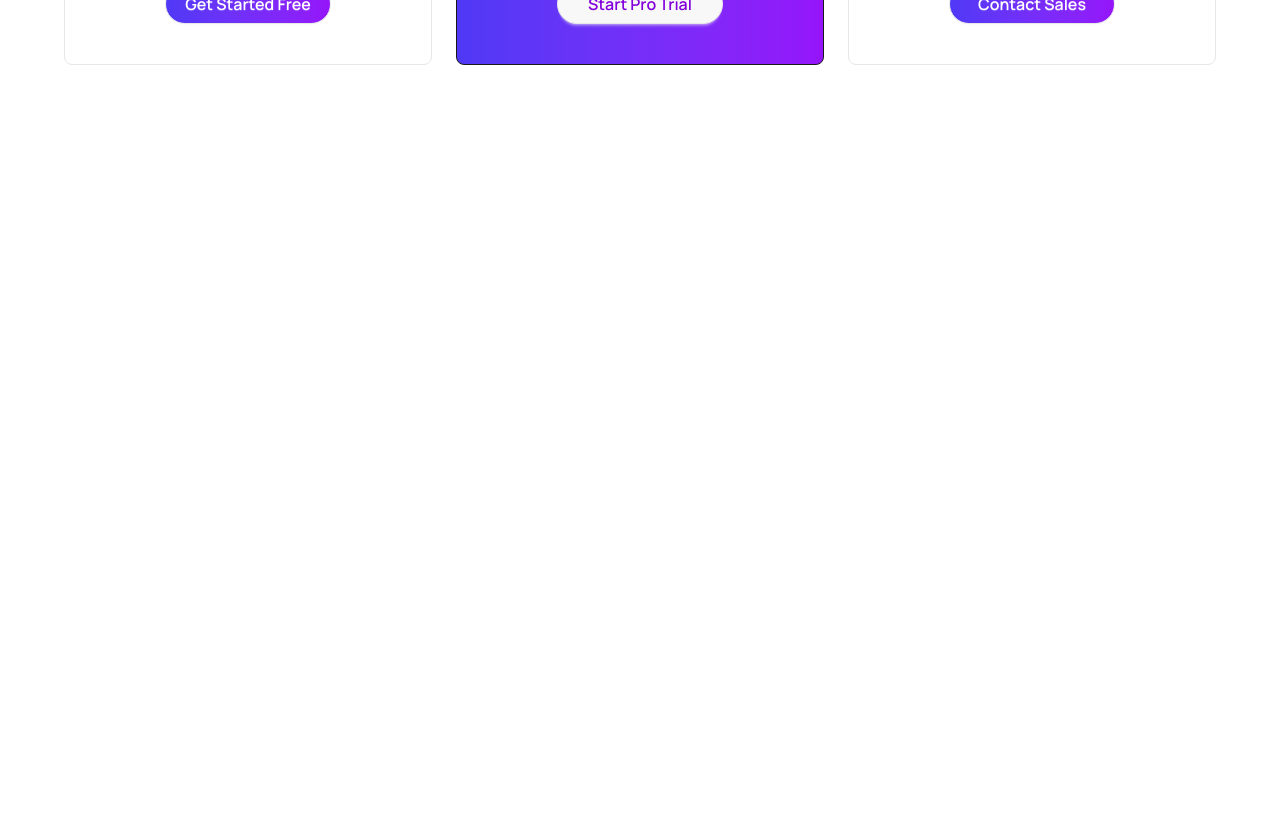
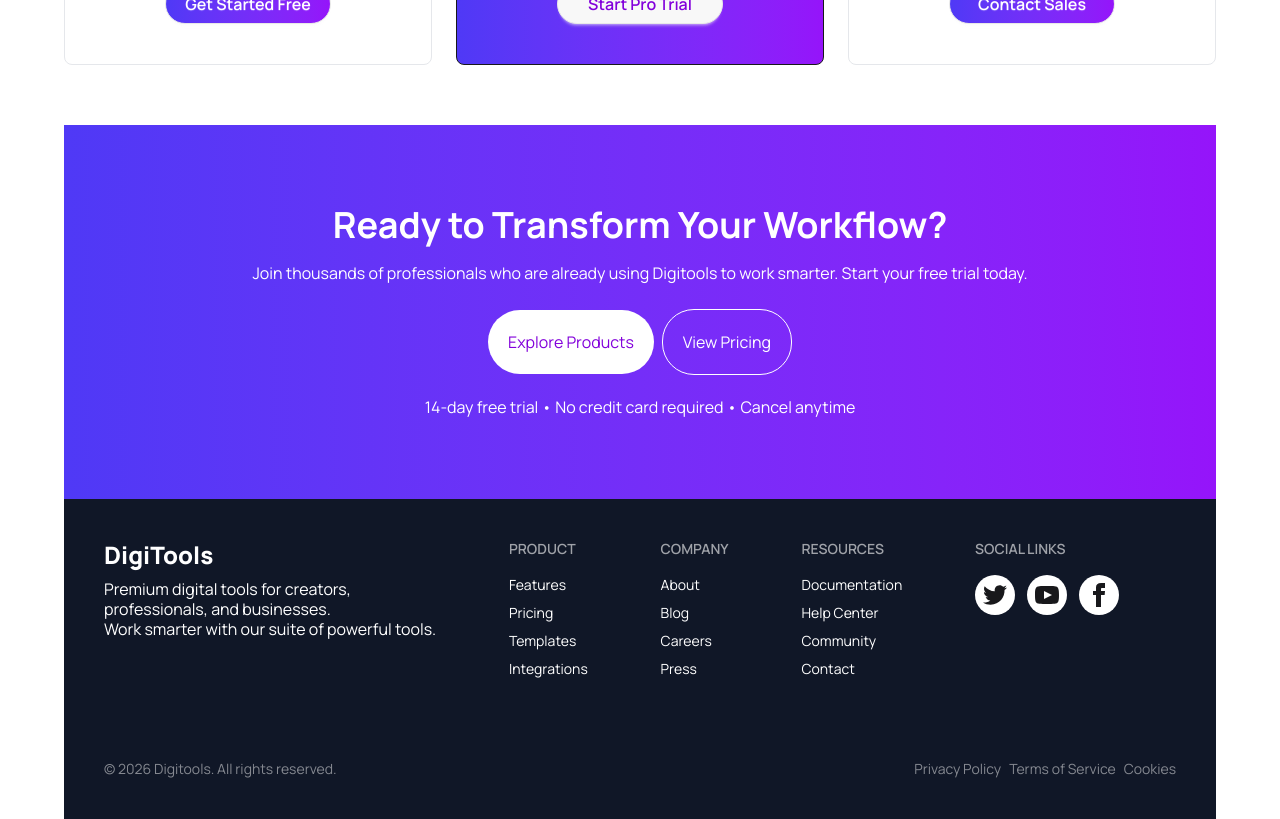
Before and after one commit to sourjo-ghosh/Digi-tools-platform-ass, a React (Vite) app: page / in a window 1280 px wide. Shown: the part 4340-5159 px from the top of the page. Before the commit the page ends 4465 px from the top, so only its background shows below. Built offline with nearby package versions, Linux system fonts and the light colour scheme.

Commit message:
feat: add footer

```diff
--- a/src/App.jsx
+++ b/src/App.jsx
@@ -12,6 +12,8 @@
 import Confirmation from "./homePages/OrderSuccessComp/OrderSuccess.jsx";
 import SuspanseLoading from "./homePages/SuspanseSkeleton/SuspanseLoading.jsx";
 import Pricing from "./homePages/Pricing/Pricing.jsx";
+import ReadyTotransform from "./homePages/ReadyToTransform/ReadyTotransform.jsx";
+import Footer from "./homePages/Footer/Footer.jsx";
 
 function App() {
   const fetchPromises = async () =>{
@@ -31,6 +33,8 @@
       </Suspense>
       <GetStarted></GetStarted>
       <Pricing></Pricing>
+      <ReadyTotransform></ReadyTotransform>
+      <Footer></Footer>
       <ToastContainer />
     </>
   );
--- /dev/null
+++ b/src/homePages/Footer/Footer.jsx
@@ -0,0 +1,83 @@
+import React from 'react';
+
+const Footer = () => {
+  return (
+      <div className="">
+        <footer className="bg-[#101727] footer sm:footer-horizontal text-base-content p-10">
+          <nav>
+            <p className="font-extrabold text-white text-2xl">DigiTools</p>
+            <p className="text-white text-[16px]">Premium digital tools for creators, <br/> professionals, and businesses. <br/> Work smarter with our suite of powerful tools.</p>
+          </nav>
+          <nav>
+            <h6 className="text-white footer-title">Product</h6>
+            <a className="text-white link link-hover">Features</a>
+            <a className="text-white link link-hover">Pricing</a>
+            <a className="text-white link link-hover">Templates</a>
+            <a className="text-white link link-hover">Integrations</a>
+          </nav>
+          <nav>
+            <h6 className="text-white footer-title">Company</h6>
+            <a className="text-white link link-hover">About</a>
+            <a className="text-white link link-hover">Blog</a>
+            <a className="text-white link link-hover">Careers</a>
+            <a className="text-white link link-hover">Press</a>
+          </nav>
+          <nav>
+            <h6 className="text-white footer-title">Resources</h6>
+            <a className="text-white link link-hover">Documentation</a>
+            <a className="text-white link link-hover">Help Center</a>
+            <a className="text-white link link-hover">Community</a>
+            <a className="text-white link link-hover">Contact</a>
+          </nav>
+          <nav>
+              <p className="text-white footer-title">Social links</p>
+              <div className="flex gap-3">
+              <a className="link link-hover p-2 bg-white rounded-full">
+                <svg
+                    xmlns="http://www.w3.org/2000/svg"
+                    width="24"
+                    height="24"
+                    viewBox="0 0 24 24"
+                    className="fill-current">
+                  <path
+                      d="M24 4.557c-.883.392-1.832.656-2.828.775 1.017-.609 1.798-1.574 2.165-2.724-.951.564-2.005.974-3.127 1.195-.897-.957-2.178-1.555-3.594-1.555-3.179 0-5.515 2.966-4.797 6.045-4.091-.205-7.719-2.165-10.148-5.144-1.29 2.213-.669 5.108 1.523 6.574-.806-.026-1.566-.247-2.229-.616-.054 2.281 1.581 4.415 3.949 4.89-.693.188-1.452.232-2.224.084.626 1.956 2.444 3.379 4.6 3.419-2.07 1.623-4.678 2.348-7.29 2.04 2.179 1.397 4.768 2.212 7.548 2.212 9.142 0 14.307-7.721 13.995-14.646.962-.695 1.797-1.562 2.457-2.549z"></path>
+                </svg>
+              </a>
+              <a className="link link-hover p-2 bg-white rounded-full">
+                <svg
+                    xmlns="http://www.w3.org/2000/svg"
+                    width="24"
+                    height="24"
+                    viewBox="0 0 24 24"
+                    className="fill-current">
+                  <path
+                      d="M19.615 3.184c-3.604-.246-11.631-.245-15.23 0-3.897.266-4.356 2.62-4.385 8.816.029 6.185.484 8.549 4.385 8.816 3.6.245 11.626.246 15.23 0 3.897-.266 4.356-2.62 4.385-8.816-.029-6.185-.484-8.549-4.385-8.816zm-10.615 12.816v-8l8 3.993-8 4.007z"></path>
+                </svg>
+              </a>
+              <a className="link link-hover p-2 bg-white rounded-full">
+                <svg
+                    xmlns="http://www.w3.org/2000/svg"
+                    width="24"
+                    height="24"
+                    viewBox="0 0 24 24"
+                    className="fill-current">
+                  <path
+                      d="M9 8h-3v4h3v12h5v-12h3.642l.358-4h-4v-1.667c0-.955.192-1.333 1.115-1.333h2.885v-5h-3.808c-3.596 0-5.192 1.583-5.192 4.615v3.385z"></path>
+                </svg>
+              </a>
+              </div>
+          </nav>
+        </footer>
+        <footer className="footer py-10 bg-[#101727] text-base-content px-10  flex flex-col md:flex-row lg:flex-row justify-between items-center">
+          <p className="text-[#FAFAFA]/50">© 2026 Digitools. All rights reserved.</p>
+          <div className="flex">
+            <p className="text-[#FAFAFA]/50">Privacy Policy</p>
+            <p className="text-[#FAFAFA]/50">Terms of Service</p>
+            <p className="text-[#FAFAFA]/50">Cookies</p>
+          </div>
+        </footer>
+      </div>
+  );
+};
+
+export default Footer;
--- a/src/homePages/Pricing/Pricing.jsx
+++ b/src/homePages/Pricing/Pricing.jsx
@@ -63,7 +63,7 @@
         </div>
 
       </div>
-  ); gap-2
+  );
 };
 
 export default Pricing;
--- /dev/null
+++ b/src/homePages/ReadyToTransform/ReadyTotransform.jsx
@@ -0,0 +1,17 @@
+import React from 'react';
+
+const ReadyTotransform = () => {
+  return (
+      <div className="flex flex-col justify-center items-center p-20 bg-linear-to-r from-[#4F39F6] to-[#9514FA] text-white">
+          <p className=" font-bold text-4xl ">Ready to Transform Your Workflow?</p>
+          <p className="text-[16px] mt-4">Join thousands of professionals who are already using Digitools to work smarter. Start your free trial today.</p>
+        <div className="flex gap-2 justify-center items-center mt-6">
+          <button className="p-5 cursor-pointer rounded-4xl bg-white text-purple-700">Explore Products</button>
+          <button className="p-5 cursor-pointer rounded-4xl border border-white">View Pricing</button>
+        </div>
+        <p className="mt-5 text-[16px]">14-day free trial • No credit card required • Cancel anytime</p>
+      </div>
+  );
+};
+
+export default ReadyTotransform;
```
Also changed, not shown: public/instagram.png (added).
